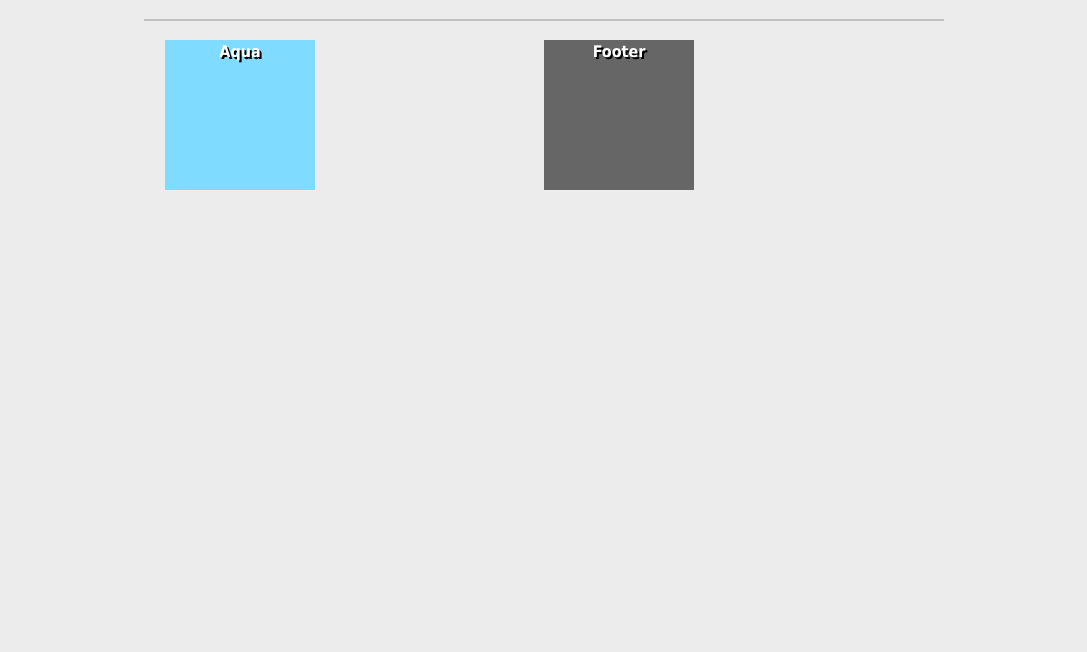
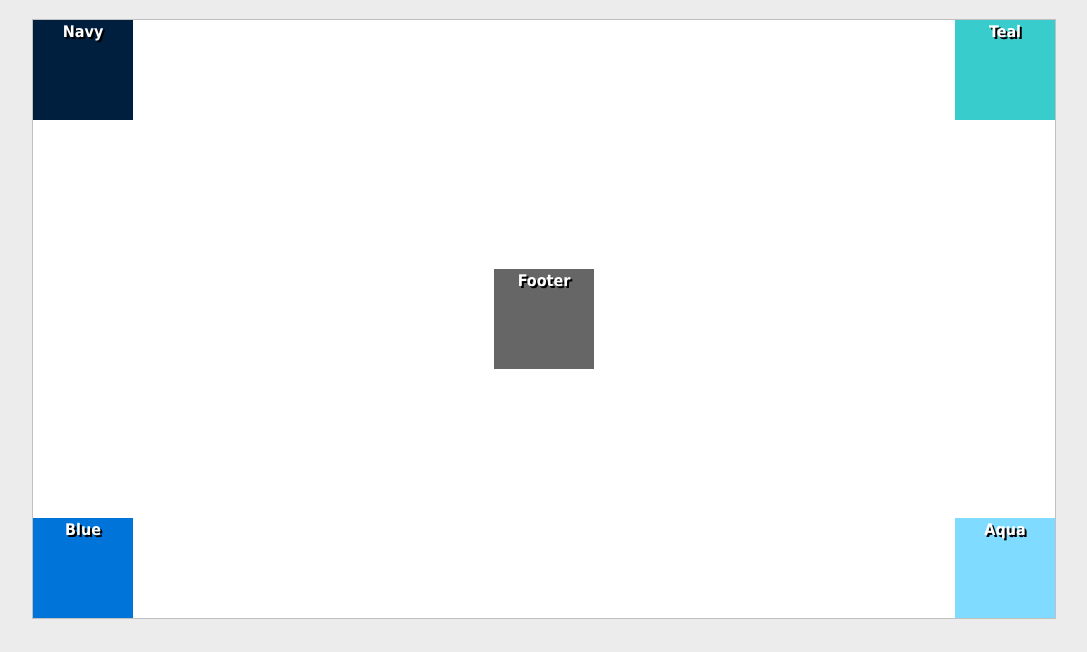
Before and after one commit to TravisHaskin/ifsc-11003-web-technologies, a plain HTML site: page positioning-lab/absolute-2.html in a window 1280 px wide. Shown: the part 148-800 px from the top of the page, without its empty margins (96-1183 px from the left). Drawn offline with Linux system fonts and the light colour scheme.

Commit message:
Positioning Lab Complete

```diff
--- a/positioning-lab/absolute-2.html
+++ b/positioning-lab/absolute-2.html
@@ -24,48 +24,47 @@
       text-align: center;
       line-height: 24px;
     }
+    .tile{
+      position: absolute;
+      width: 100px;
+      height: 100px;
+    }
+
     #wrapper {
       background-color: #FFF;
       border: 1px solid #c0c0c0;
-      width: 800px;
+      width: 80vw;
       margin-right: auto;
       margin-left: auto;
       text-shadow: 2px 2px #000;
+      position: relative;
+      height: 600px;
     }
     #navy {
       background-color: #001f3f;
-        float: left;
-            width: 150px;
-            height: 150px; margin: 20px;
-        position: absolute; top: 20; left: 20;
+      top: 0; left: 0;
     }
     #teal {
       background-color: #39CCCC;
-      float: right;
-        width: 150px;
-        height: 150px; margin: 20px;
-        position: absolute; top: 20; right: 20;
+      top: 0; right: 0;
     }
     #blue {
       background-color: #0074D9;
-      float: left;
-      width: 150px;
-      height: 150px; margin: 20px;
-        position: absolute; bottom: 20; left: 20;
+      bottom: 0; left: 0;
     }
     #aqua {
       background-color: #7FDBFF;
-      float: right;
-      width: 150px;
-      height: 150px; margin: 20px;
-        position: absolute; bottom: 20; right: 20;
+      bottom: 0; right: 0;
     }
     #footer {
       background-color: #666;
-      clear: both;
-      height: 150px;
-      width: 150px; margin: 20px auto;
-        position: absolute; top: 20; left: 50%;
+      position: absolute;
+      top: 50%; left: 50%;
+      margin-top:-50px;
+      margin-left:-50px;
+      width: 100px;
+      height: 100px;
+
     }
     h1 {
       color: #000;
@@ -75,12 +74,12 @@
   </style>
 </head>
 <body>
-  <h1>Absolute 2</h1>
+  <h1>Absolute 1</h1>
   <section id="wrapper">
-    <div id="navy">Navy</div>
-    <div id="teal">Teal</div>
-    <div id="blue">Blue</div>
-    <div id="aqua">Aqua</div>
+    <div id="navy" class="tile">Navy</div>
+    <div id="teal" class="tile">Teal</div>
+    <div id="blue" class="tile">Blue</div>
+    <div id="aqua" class="tile">Aqua</div>
     <div id="footer">Footer</div>
   </section>
 </body>
```
Also changed, not shown: positioning-lab/absolute-1.html (+18 -24 lines), positioning-lab/float-1.html (+4 -4 lines), positioning-lab/float-2.html (+13 -18 lines).
